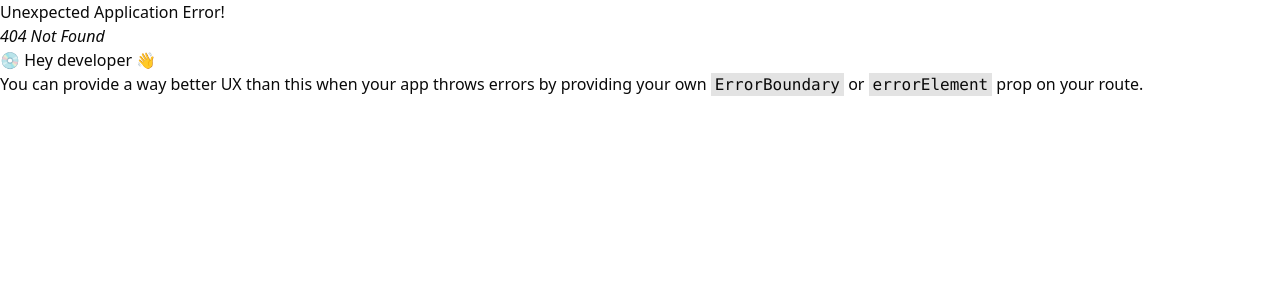
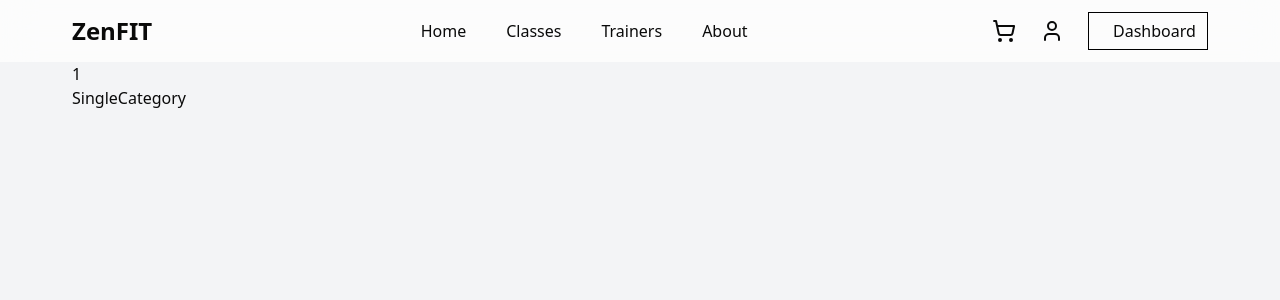
Before and after one commit to TahmidShawn/fitness_website, a React (Vite) app in the folder client/: page /category/1 in a window 1280 px wide. Before the commit this address had no page. Shown: the top 300 px of the page. Built offline with nearby package versions, Linux system fonts and the light colour scheme.

Commit message:
feat: add dynamic category page for single category

```diff
--- a/client/src/index.css
+++ b/client/src/index.css
@@ -64,3 +64,7 @@
         @apply bg-background text-foreground;
     }
 }
+
+body {
+    background-color: #f3f4f6;
+}
--- a/client/src/layout/root/Root.jsx
+++ b/client/src/layout/root/Root.jsx
@@ -3,7 +3,7 @@ import { Outlet } from "react-router-dom";
 
 const Root = () => {
     return (
-        <div className="bg-gray-100">
+        <div>
             <Navbar />
             <Outlet />
         </div>
--- /dev/null
+++ b/client/src/pages/error/Error.jsx
@@ -0,0 +1,9 @@
+const Error = () => {
+    return (
+        <div className="flex justify-center items-center text-5xl font-semibold min-h-screen">
+            <p>Error</p>
+        </div>
+    );
+};
+
+export default Error;
--- /dev/null
+++ b/client/src/pages/singleCategory/SingleCategory.jsx
@@ -0,0 +1,14 @@
+import { useParams } from "react-router-dom";
+
+const SingleCategory = () => {
+    const { categoryName } = useParams();
+
+    return (
+        <div className="max-w-6xl mx-auto px-2">
+            <p>{categoryName}</p>
+            <p>SingleCategory</p>
+        </div>
+    );
+};
+
+export default SingleCategory;
--- a/client/src/routes/Routes.jsx
+++ b/client/src/routes/Routes.jsx
@@ -1,16 +1,27 @@
 import Root from "@/layout/root/Root";
+import Error from "@/pages/error/Error";
 import Home from "@/pages/home/home/Home";
+import SingleCategory from "@/pages/singleCategory/SingleCategory";
 
-import { createBrowserRouter } from "react-router-dom";
+import { createBrowserRouter, Navigate } from "react-router-dom";
 
 const Routes = createBrowserRouter([
     {
         path: "/",
         element: <Root />,
+        errorElement: <Error />,
         children: [
             {
                 path: "/",
                 element: <Home />,
+            },
+            {
+                path: "/category",
+                element: <Navigate to="/" />,
+            },
+            {
+                path: "/category/:categoryName",
+                element: <SingleCategory />,
             },
         ],
     },
```
Also changed, not shown: client/src/pages/home/category/Category.jsx (+6 -2 lines).
